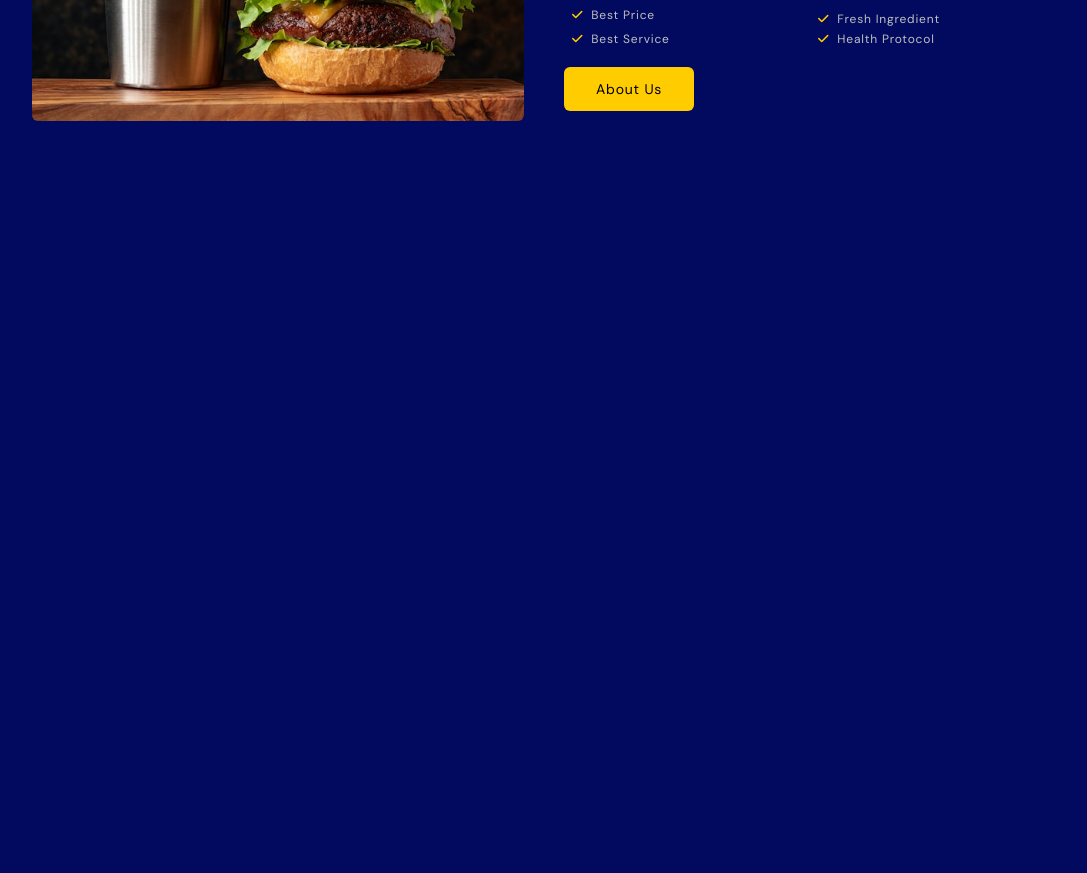
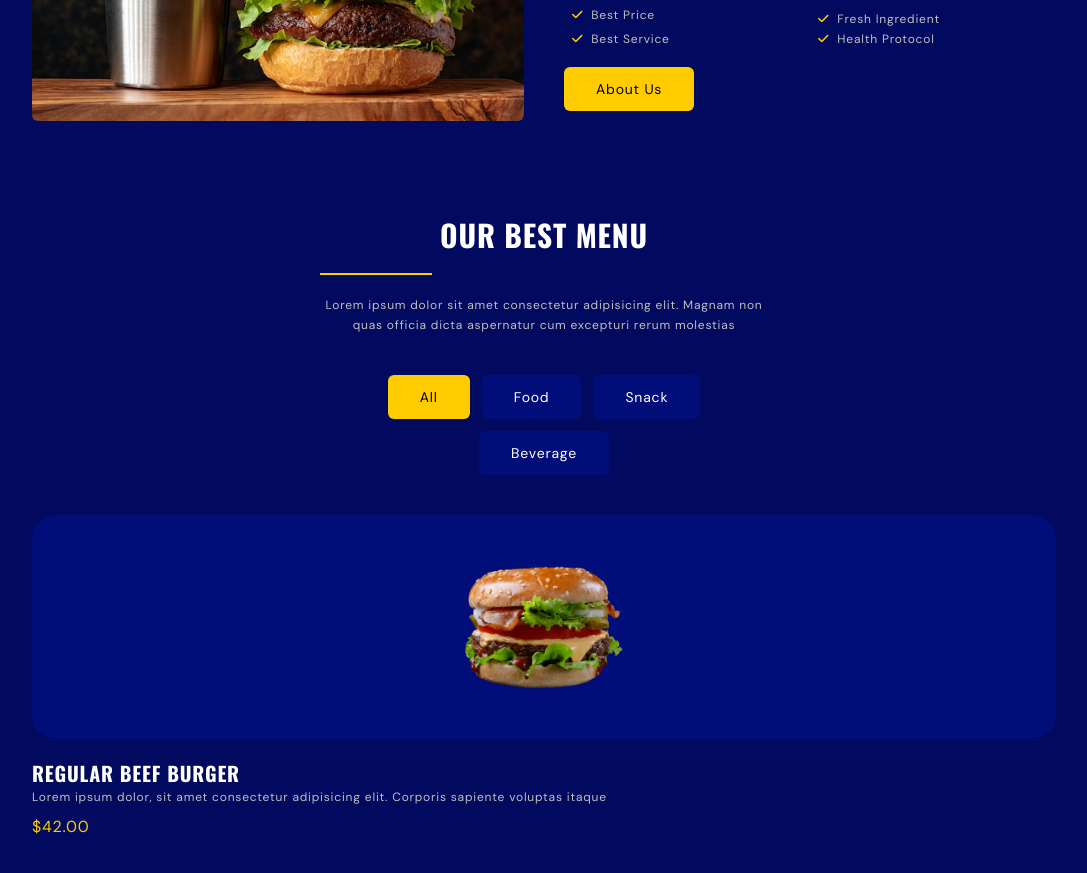
Before and after one commit to berhddich/E-Learning, a website: page src/index.html in a window 1280 px wide. Shown: the part 1460-2333 px from the top of the page, without its empty margins (96-1183 px from the left). Before the commit the page ends 1981 px from the top, so only its background shows below. Drawn offline with nearby package versions, Linux system fonts and the light colour scheme.

Commit message:
add  section menu

```diff
--- a/src/index.html
+++ b/src/index.html
@@ -303,7 +303,51 @@
       </section>
 
       <!--~~~~~~~~~~~~~~~ Menu ~~~~~~~~~~~~~~~-->
-      <section id="menu"></section>
+      <section id="menu">
+        <div class="container">
+          <div class="max-w-md mx-auto text-center">
+            <h2 class="sectiontitle">OUR BEST MENU</h2>
+            <div class="separator mx-auto md:mx-0"></div>
+            <p class="paragraph">
+              Lorem ipsum dolor sit amet consectetur adipisicing elit. Magnam
+              non quas officia dicta aspernatur cum excepturi rerum molestias
+            </p>
+            <div class="tabs_wrap">
+              <ul class="flex flex-wrap justify-center gap-3 py-10">
+                <li class="btn bg-primaryColorLight active">All</li>
+                <li class="btn bg-primaryColorLight">Food</li>
+                <li class="btn bg-primaryColorLight">Snack</li>
+                <li class="btn bg-primaryColorLight">Beverage</li>
+              </ul>
+            </div>
+          </div>
+          <div>
+            <ul class="grid grid-cols-1 gap-5">
+              <li>
+                <div
+                  class="h-56 grid place-items-center bg-primaryColorLight rounded-3xl hover:bg-secondaryColor ease-linear duration-200"
+                >
+                  <img
+                    class="w-40 hover:scale-110 ease-linear duration-200"
+                    src="assets/img/burger-1.png"
+                    alt="food image"
+                  />
+                </div>
+                <div class="pt-5">
+                  <div class="mb-2">
+                    <h4 class="cardtitle">REGULAR BEEF BURGER</h4>
+                    <p class="paragraph">
+                      Lorem ipsum dolor, sit amet consectetur adipisicing elit.
+                      Corporis sapiente voluptas itaque
+                    </p>
+                  </div>
+                  <p class="text-secondaryColor">$42.00</p>
+                </div>
+              </li>
+            </ul>
+          </div>
+        </div>
+      </section>
 
       <!--~~~~~~~~~~~~~~~ Review ~~~~~~~~~~~~~~~-->
       <section id="review"></section>
--- a/src/input.css
+++ b/src/input.css
@@ -54,3 +54,9 @@
         @apply text-paragraphColor text-xs leading-5;
     }
 }
+
+.tabs_wrap ul li:hover,
+.tabs_wrap ul li.active {
+    @apply bg-secondaryColor text-blackColor;
+
+}
--- a/src/main.js
+++ b/src/main.js
@@ -18,3 +18,15 @@ hamburger.addEventListener('click',()=>{
 closenav.addEventListener('click',()=>{
     mobileMenu.classList.add('hidden');
 })
+
+const tabs=document.querySelectorAll('.tabs_wrap ul li');
+tabs.forEach(tab => {
+    tab.addEventListener('click',()=>{
+        tabs.forEach(element => {
+            element.classList.remove('active')
+
+          });
+          tab.classList.add('active')
+
+    })
+});
```
Also changed, not shown: src/output.css.
